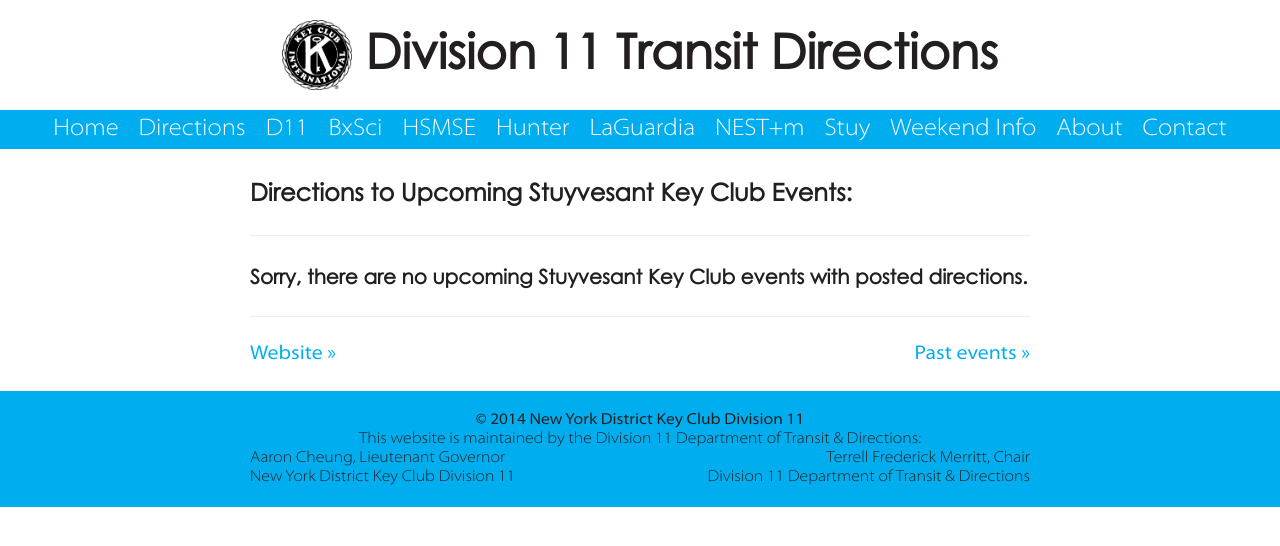
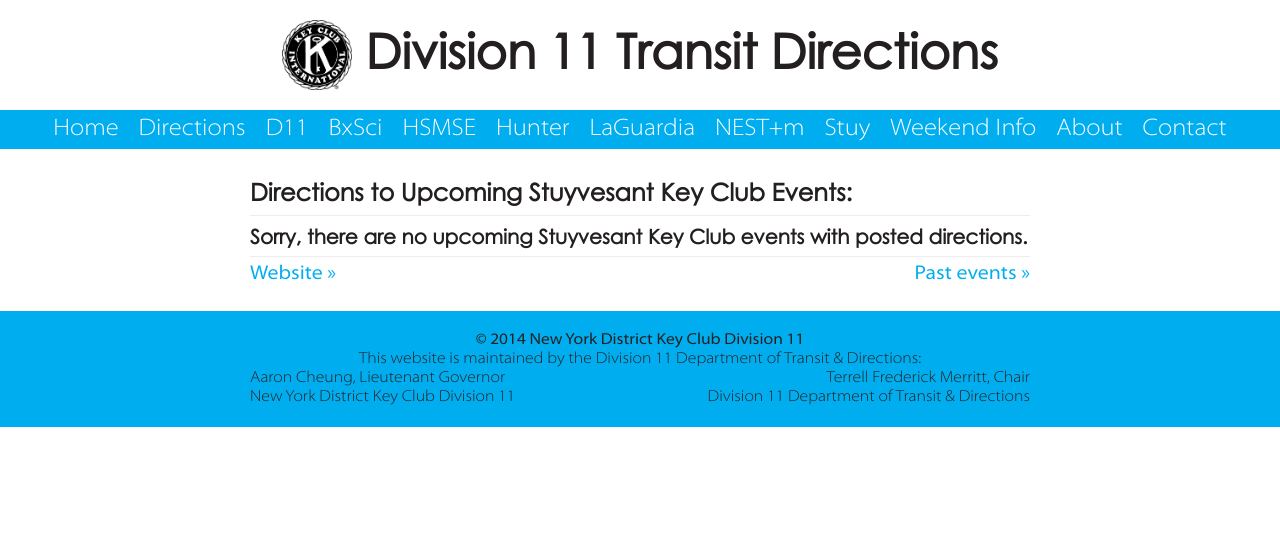
Before and after one commit to d11directions/d11directions.github.io, a Jekyll site: the page built from stuy/index.html, in a window 1280 px wide. Shown: the top 546 px of the page. Built offline with Jekyll 4.4.1, drawn with Linux system fonts in a browser that asks for light colours.

Commit message:
Update CSS: override bootstrap style for hr tag

```diff
--- a/css/main.css
+++ b/css/main.css
@@ -60,6 +60,8 @@ iframe { max-width: 100%; }
 footer { max-width: 800px; }
 footer a { color: #ffffff; }
 
+hr { margin-top: 0px; margin-bottom: 0px; }
+
 /* Specifics */
 #logo { vertical-align: middle; width: 70px; }
 #footer_left { float: left; text-align: left; }
```
